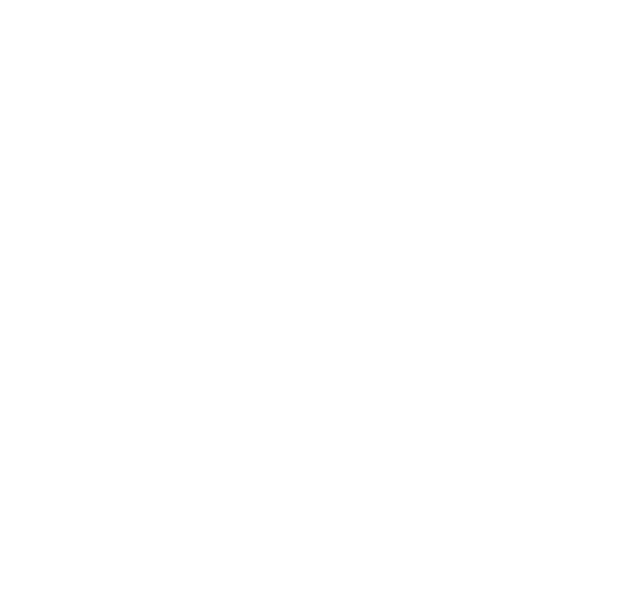
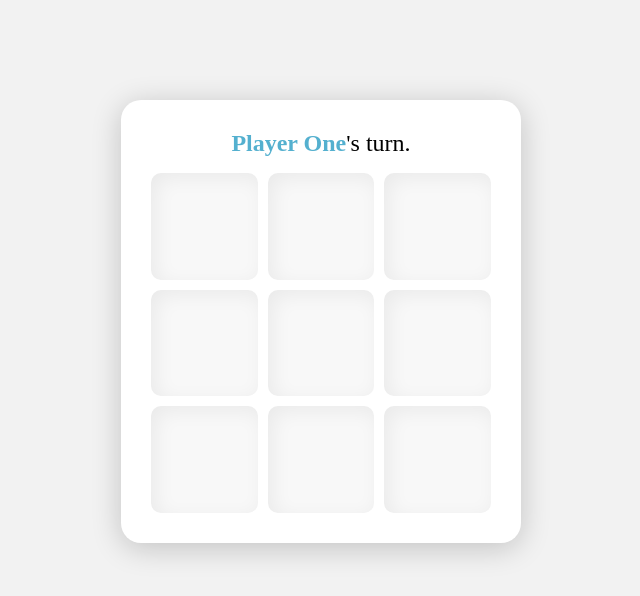
Before and after one commit to dvforest/odin-tic-tac-toe, a plain HTML site: page index.html in a window 1280 px wide. Shown: the whole page, without its empty margins (319-959 px from the left). Drawn offline with Linux system fonts and the light colour scheme.

Commit message:
Implement basic UI

```diff
--- a/index.html
+++ b/index.html
@@ -7,6 +7,11 @@
     <link rel="stylesheet" href="style.css">
 </head>
 <body>
+    <div class="game-container">
+        <div class="game-message">It is Player One's turn.</div>
+        <div class="game-board"></div>
+    </div>
     <script src="tictactoe.js"></script>
+    <script src="ui.js"></script>
 </body>
 </html>
--- a/style.css
+++ b/style.css
@@ -0,0 +1,57 @@
+* {
+    box-sizing: border-box;
+}
+
+body {
+    background-color: rgb(242, 242, 242);
+}
+
+.game-container {
+    width: 400px;
+    margin: 100px auto;
+    padding: 30px;
+    border-radius: 20px;
+    box-shadow: 0 5px 30px 0 rgb(0 0 0 / 20%);
+    background-color: white;
+}
+
+.game-message {
+    font-size: 1.5rem;
+    text-align: center;
+    padding-bottom: 1rem;
+}
+
+.game-message span {
+    font-weight: 600;
+}
+
+.game-board {
+    display: grid;
+    grid-template-columns: repeat(3, 1fr);
+    gap: 10px;
+}
+
+.cell {
+    aspect-ratio: 1 / 1;
+    border-radius: 10px;
+    font-size: 2.5rem;
+    border: none;
+    background-color: rgb(248, 248, 248);
+    box-shadow: inset 5px 5px 20px rgb(0 0 0 / 6%);
+}
+
+.red-x {
+    color: rgb(237, 81, 81);
+}
+
+.blue-o {
+    color: rgb(84, 176, 207);
+}
+
+.cell.hover-active:hover {
+    box-shadow: inset 5px 5px 20px rgb(0 0 0 / 2%);
+}
+
+.cell.hover-active:active {
+    box-shadow: inset 5px 5px 20px rgb(0 0 0 / 10%);
+}
--- a/tictactoe.js
+++ b/tictactoe.js
@@ -110,12 +110,9 @@ function TicTacToe( playerOneName = "Player One", playerTwoName = "Player Two")
     // Print initial empty board
     printNewRound();
 
-    return { getActivePlayer, playRound};
+    return {
+        getActivePlayer,
+        playRound,
+        getBoard: board.getBoard
+    };
 };
-
-const game = TicTacToe("Jeff", "Stacie");
-game.playRound(3);
-game.playRound(7);
-game.playRound(0);
-game.playRound(2);
-game.playRound(6);
--- /dev/null
+++ b/ui.js
@@ -0,0 +1,55 @@
+(function TicTacToeUI() {
+    const game = TicTacToe();
+    const message = document.querySelector(".game-message");
+    const boardGrid = document.querySelector(".game-board");
+
+    const updateScreen = () => {
+        // Clear the grid
+        boardGrid.innerHTML = "";
+
+        // Get latest board and active player
+        const board = game.getBoard();
+        const activePlayer = game.getActivePlayer();
+
+        // Display game message
+        playerColor = activePlayer.mark === "X" ? "red-x" : "blue-o";
+        message.innerHTML = `<span class="${playerColor}">${activePlayer.name}</span>'s turn.`
+
+        // Render board
+        board.forEach((cell, index) => {
+            const cellButton = document.createElement("button");
+            cellButton.textContent = cell.getValue();
+            // Make hover active if empty
+            if (!cellButton.textContent) {
+                cellButton.classList.add("hover-active");
+            }
+            // Otherwise, assign the correct player color to the mark
+            else {
+                const mark = cell.getValue();
+                cellButton.classList.add(
+                    mark === "X" ? "red-x" : "blue-o"
+                );
+            }
+            cellButton.classList.add("cell");
+            cellButton.id = index;
+            boardGrid.appendChild(cellButton);
+        });
+    }
+
+    // Add event listener for the board
+    const clickHandlerBoard = (e) => {
+        const cell = e.target
+        const id = cell.id;
+
+        // Make sure a cell was clicked, not gap
+        if (!id || cell.textContent !== "") {
+            return
+        }
+        game.playRound(id);
+        updateScreen();
+    };
+    boardGrid.addEventListener("click", clickHandlerBoard);
+
+    //Initialize empty grid
+    updateScreen();
+})();
```
